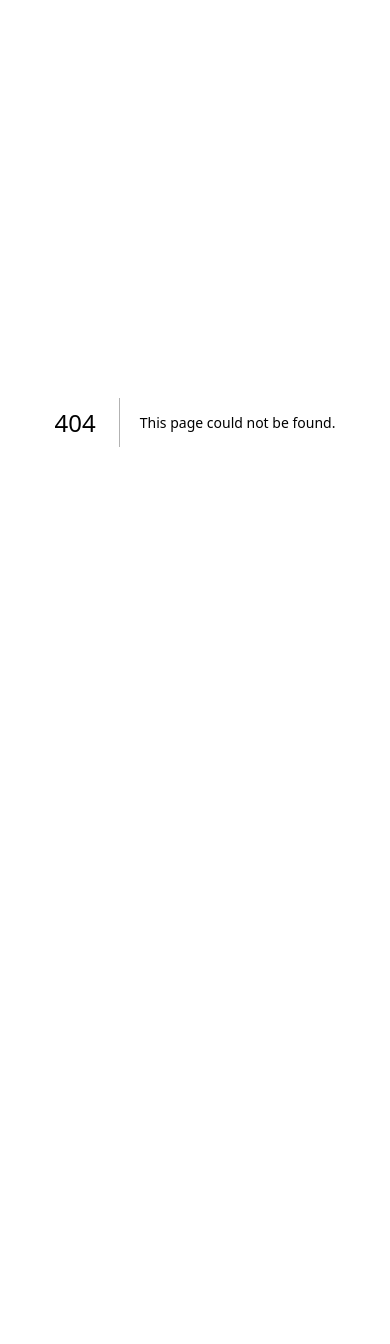
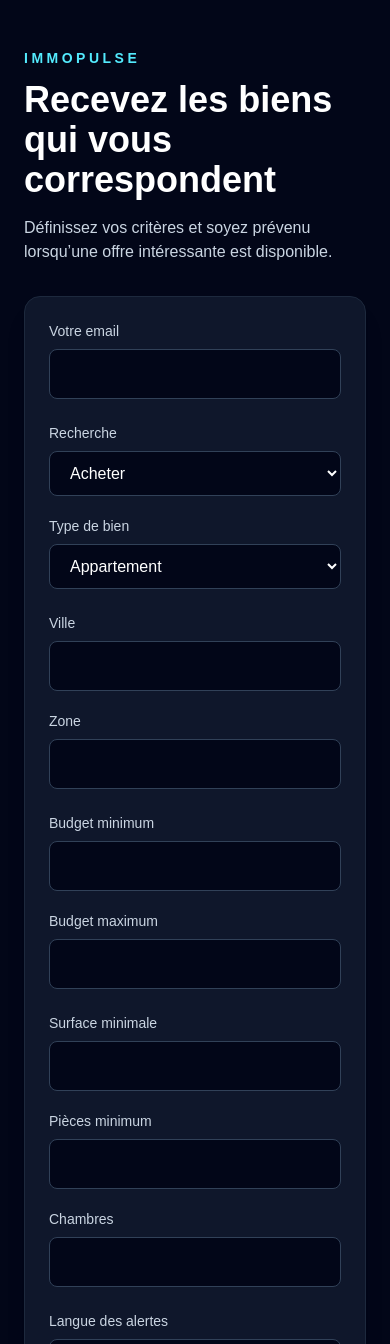
Before and after one commit to oshaara44-byte/immopulse, a Next.js app: page /alerts/new in a window 390 px wide. Before the commit this address had no page. Shown: the top 1344 px of the page. Before the commit the page ends 844 px from the top, so only its background shows below. Built offline with nearby package versions, Linux system fonts and the light colour scheme.

Commit message:
Ajout du formulaire des alertes immobilières

```diff
--- /dev/null
+++ b/src/app/alerts/new/page.tsx
@@ -0,0 +1,276 @@
+"use client";
+
+import { FormEvent, useState } from "react";
+import { createClient } from "@/lib/supabase/browser";
+
+type Transaction = "sale" | "rent";
+
+export default function NewAlertPage() {
+  const [email, setEmail] = useState("");
+  const [transaction, setTransaction] = useState<Transaction>("sale");
+  const [propertyType, setPropertyType] = useState("apartment");
+  const [city, setCity] = useState("");
+  const [area, setArea] = useState("");
+  const [minPrice, setMinPrice] = useState("");
+  const [maxPrice, setMaxPrice] = useState("");
+  const [minSurface, setMinSurface] = useState("");
+  const [minRooms, setMinRooms] = useState("");
+  const [bedrooms, setBedrooms] = useState("");
+  const [language, setLanguage] = useState("en");
+  const [message, setMessage] = useState("");
+  const [isLoading, setIsLoading] = useState(false);
+
+  async function handleSubmit(event: FormEvent<HTMLFormElement>) {
+    event.preventDefault();
+    setMessage("");
+    setIsLoading(true);
+
+    try {
+      const supabase = createClient();
+
+      const {
+        data: { user },
+      } = await supabase.auth.getUser();
+
+      const { error } = await supabase.from("property_alerts").insert({
+        owner_id: user?.id ?? null,
+        email,
+        transaction,
+        property_type: propertyType,
+        city: city || null,
+        area: area || null,
+        min_price: minPrice ? Number(minPrice) : null,
+        max_price: maxPrice ? Number(maxPrice) : null,
+        min_surface: minSurface ? Number(minSurface) : null,
+        min_rooms: minRooms ? Number(minRooms) : null,
+        bedrooms: bedrooms ? Number(bedrooms) : null,
+        language,
+        is_active: true,
+      });
+
+      if (error) {
+        setMessage(error.message);
+        return;
+      }
+
+      setMessage(
+        "Votre alerte est créée. Vous recevrez les offres correspondant à vos critères.",
+      );
+
+      setCity("");
+      setArea("");
+      setMinPrice("");
+      setMaxPrice("");
+      setMinSurface("");
+      setMinRooms("");
+      setBedrooms("");
+    } catch {
+      setMessage("Une erreur est survenue.");
+    } finally {
+      setIsLoading(false);
+    }
+  }
+
+  return (
+    <main className="min-h-screen bg-slate-950 px-6 py-12 text-white">
+      <div className="mx-auto max-w-3xl">
+        <p className="text-sm font-semibold uppercase tracking-[0.25em] text-cyan-300">
+          ImmoPulse
+        </p>
+
+        <h1 className="mt-3 text-4xl font-bold">
+          Recevez les biens qui vous correspondent
+        </h1>
+
+        <p className="mt-4 text-slate-300">
+          Définissez vos critères et soyez prévenu lorsqu’une offre
+          intéressante est disponible.
+        </p>
+
+        <form
+          onSubmit={handleSubmit}
+          className="mt-8 space-y-6 rounded-2xl border border-slate-800 bg-slate-900 p-6 shadow-xl"
+        >
+          <label className="block">
+            <span className="mb-2 block text-sm text-slate-300">
+              Votre email
+            </span>
+
+            <input
+              required
+              type="email"
+              value={email}
+              onChange={(event) => setEmail(event.target.value)}
+              className="w-full rounded-lg border border-slate-700 bg-slate-950 px-4 py-3 text-white outline-none focus:border-cyan-400"
+            />
+          </label>
+
+          <div className="grid gap-5 md:grid-cols-2">
+            <label className="block">
+              <span className="mb-2 block text-sm text-slate-300">
+                Recherche
+              </span>
+
+              <select
+                value={transaction}
+                onChange={(event) =>
+                  setTransaction(event.target.value as Transaction)
+                }
+                className="w-full rounded-lg border border-slate-700 bg-slate-950 px-4 py-3 text-white"
+              >
+                <option value="sale">Acheter</option>
+                <option value="rent">Louer</option>
+              </select>
+            </label>
+
+            <label className="block">
+              <span className="mb-2 block text-sm text-slate-300">
+                Type de bien
+              </span>
+
+              <select
+                value={propertyType}
+                onChange={(event) => setPropertyType(event.target.value)}
+                className="w-full rounded-lg border border-slate-700 bg-slate-950 px-4 py-3 text-white"
+              >
+                <option value="apartment">Appartement</option>
+                <option value="house">Maison</option>
+                <option value="land">Terrain</option>
+                <option value="office">Bureau</option>
+                <option value="other">Autre</option>
+              </select>
+            </label>
+          </div>
+
+          <div className="grid gap-5 md:grid-cols-2">
+            <label className="block">
+              <span className="mb-2 block text-sm text-slate-300">Ville</span>
+
+              <input
+                value={city}
+                onChange={(event) => setCity(event.target.value)}
+                className="w-full rounded-lg border border-slate-700 bg-slate-950 px-4 py-3 text-white outline-none focus:border-cyan-400"
+              />
+            </label>
+
+            <label className="block">
+              <span className="mb-2 block text-sm text-slate-300">Zone</span>
+
+              <input
+                value={area}
+                onChange={(event) => setArea(event.target.value)}
+                className="w-full rounded-lg border border-slate-700 bg-slate-950 px-4 py-3 text-white outline-none focus:border-cyan-400"
+              />
+            </label>
+          </div>
+
+          <div className="grid gap-5 md:grid-cols-2">
+            <label className="block">
+              <span className="mb-2 block text-sm text-slate-300">
+                Budget minimum
+              </span>
+
+              <input
+                type="number"
+                min="0"
+                value={minPrice}
+                onChange={(event) => setMinPrice(event.target.value)}
+                className="w-full rounded-lg border border-slate-700 bg-slate-950 px-4 py-3 text-white outline-none focus:border-cyan-400"
+              />
+            </label>
+
+            <label className="block">
+              <span className="mb-2 block text-sm text-slate-300">
+                Budget maximum
+              </span>
+
+              <input
+                required
+                type="number"
+                min="0"
+                value={maxPrice}
+                onChange={(event) => setMaxPrice(event.target.value)}
+                className="w-full rounded-lg border border-slate-700 bg-slate-950 px-4 py-3 text-white outline-none focus:border-cyan-400"
+              />
+            </label>
+          </div>
+
+          <div className="grid gap-5 md:grid-cols-3">
+            <label className="block">
+              <span className="mb-2 block text-sm text-slate-300">
+                Surface minimale
+              </span>
+
+              <input
+                type="number"
+                min="0"
+                step="0.01"
+                value={minSurface}
+                onChange={(event) => setMinSurface(event.target.value)}
+                className="w-full rounded-lg border border-slate-700 bg-slate-950 px-4 py-3 text-white outline-none focus:border-cyan-400"
+              />
+            </label>
+
+            <label className="block">
+              <span className="mb-2 block text-sm text-slate-300">
+                Pièces minimum
+              </span>
+
+              <input
+                type="number"
+                min="0"
+                value={minRooms}
+                onChange={(event) => setMinRooms(event.target.value)}
+                className="w-full rounded-lg border border-slate-700 bg-slate-950 px-4 py-3 text-white outline-none focus:border-cyan-400"
+              />
+            </label>
+
+            <label className="block">
+              <span className="mb-2 block text-sm text-slate-300">
+                Chambres
+              </span>
+
+              <input
+                type="number"
+                min="0"
+                value={bedrooms}
+                onChange={(event) => setBedrooms(event.target.value)}
+                className="w-full rounded-lg border border-slate-700 bg-slate-950 px-4 py-3 text-white outline-none focus:border-cyan-400"
+              />
+            </label>
+          </div>
+
+          <label className="block">
+            <span className="mb-2 block text-sm text-slate-300">
+              Langue des alertes
+            </span>
+
+            <select
+              value={language}
+              onChange={(event) => setLanguage(event.target.value)}
+              className="w-full rounded-lg border border-slate-700 bg-slate-950 px-4 py-3 text-white"
+            >
+              <option value="en">English</option>
+              <option value="fr">Français</option>
+              <option value="es">Español</option>
+            </select>
+          </label>
+
+          <button
+            disabled={isLoading}
+            type="submit"
+            className="w-full rounded-lg bg-cyan-400 px-4 py-3 font-semibold text-slate-950 hover:bg-cyan-300 disabled:cursor-not-allowed disabled:opacity-60"
+          >
+            {isLoading ? "Création..." : "Créer mon alerte"}
+          </button>
+
+          {message ? (
+            <p className="rounded-lg border border-slate-700 bg-slate-950 p-4 text-sm text-slate-200">
+              {message}
+            </p>
+          ) : null}
+        </form>
+      </div>
+    </main>
+  );
+}
```
